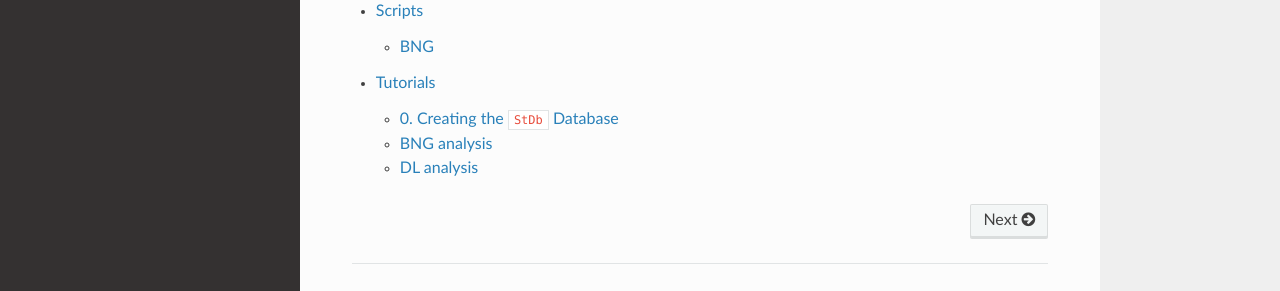
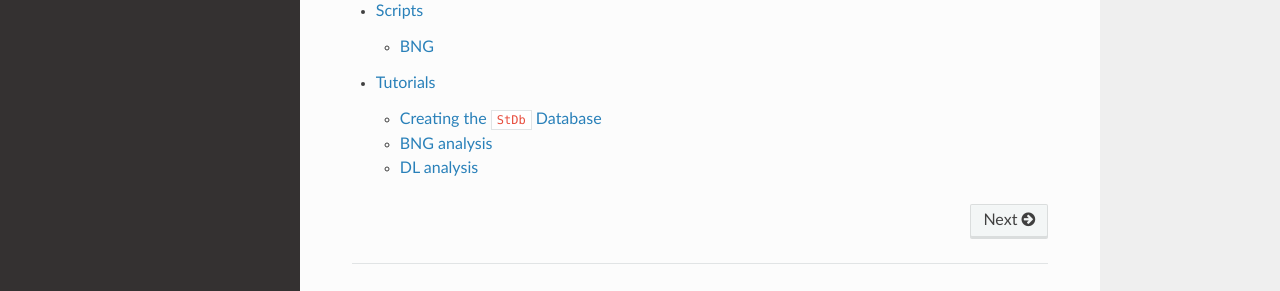
Before and after one commit to nfsi-canada/OrientPy, a Sphinx documentation site: the page built from docs/index.rst, in a window 1280 px wide and 900 px high, scrolled down 1206 px. Shown: the part 531-822 px from the top of the window. Built offline with Sphinx 7.4.7 and the Read the Docs theme 2.0.0, drawn with Linux system fonts in a browser that asks for light colours.

```diff
--- a/docs/tutorials.rst
+++ b/docs/tutorials.rst
@@ -1,8 +1,8 @@
 Tutorials
 =========
 
-0. Creating the ``StDb`` Database
-+++++++++++++++++++++++++++++++++
+Creating the ``StDb`` Database
+++++++++++++++++++++++++++++++
 
 All the scripts provided require a ``StDb`` database containing station
 information and metadata. Let's first create this database for station
```
